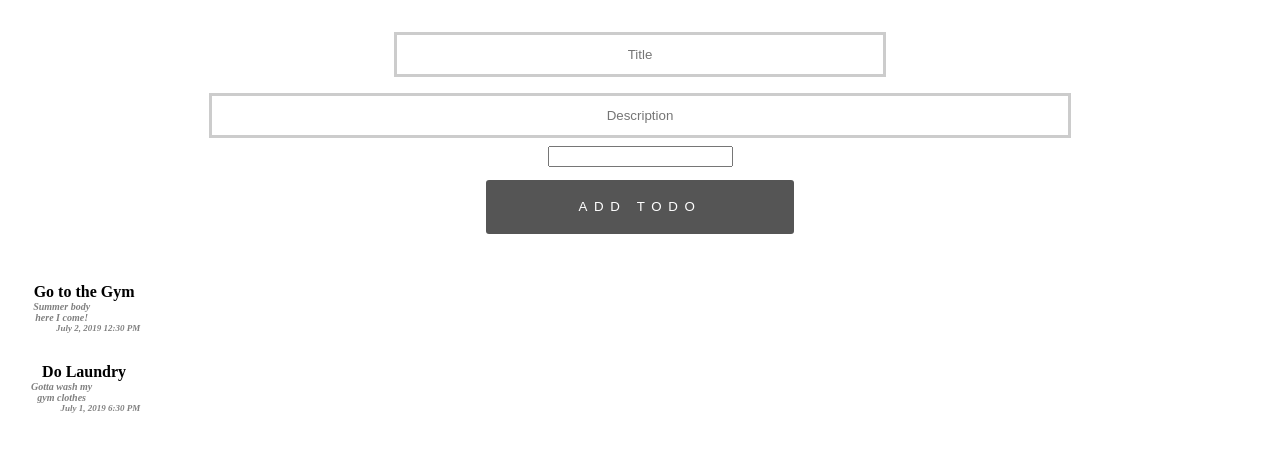
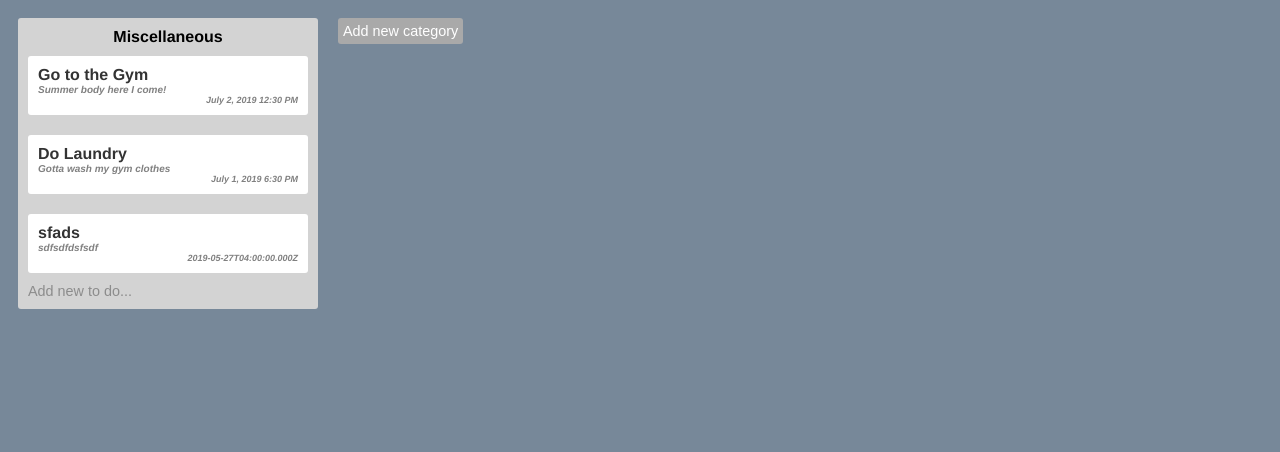
Before and after one commit to sahanah-ganesh/Yello, a React (Create React App) app: page / in a window 1280 px wide. Shown: the top 452 px of the page. Built offline with nearby package versions, Linux system fonts and the light colour scheme; data requests are answered from the project's data file.

Commit message:
todo app before change

```diff
--- a/db.json
+++ b/db.json
@@ -13,6 +13,13 @@
       "description": "Gotta wash my gym clothes",
       "date": "July 1, 2019 6:30 PM",
       "completed": false
+    },
+    {
+      "id": 1,
+      "title": "sfads",
+      "description": "sdfsdfdsfsdf",
+      "date": "2019-05-27T04:00:00.000Z",
+      "completed": false
     }
   ]
 }
--- a/src/Components/App.js
+++ b/src/Components/App.js
@@ -1,8 +1,7 @@
 import React, { Component } from 'react';
 import { connect } from 'react-redux';
 import { getTodos } from '../Modules/action.js';
-import TodoList from './TodoList.js';
-import Form from './Form.js';
+import List from './List.js';
 import '../Styles/App.css';
 
 export class App extends Component {
@@ -12,21 +11,10 @@
   }
 
   render() {
+
     return (
-      <div className='App'>
-        <Form/>
-        {
-          this.props.todos.map((todo) => {
-            return <TodoList
-              key={ todo.id }
-              id={ todo.id }
-              title={ todo.title }
-              description={ todo.description }
-              date={ todo.date }
-              completed={ todo.completed }
-              />
-          })
-        }
+      <div className='todo-container'>
+        <List todos={ this.props.todos }/>
       </div>
     )
   }
--- /dev/null
+++ b/src/Components/Edit.js
@@ -0,0 +1,108 @@
+import React, { Component } from 'react';
+import DatePicker from 'react-datepicker';
+import 'react-datepicker/dist/react-datepicker.css';
+
+class Edit extends Component {
+
+  constructor(props) {
+    super(props)
+    this.state = {
+      title: '',
+      description: '',
+      startDate: '',
+    }
+    this.handleTitle = this.handleTitle.bind(this);
+    this.handleDescription = this.handleDescription.bind(this);
+    this.handleSubmit = this.handleSubmit.bind(this);
+    this.handleDateChange = this.handleDateChange.bind(this);
+  }
+
+  handleTitle(event) {
+    this.setState({
+      title: event.target.value.trim()
+    })
+  }
+
+  handleDescription(event) {
+    this.setState({
+      description: event.target.value.trim()
+    })
+  }
+
+  handleDateChange(date) {
+    console.log('date', date)
+    this.setState({
+      startDate: date
+    })
+  }
+
+  handleSubmit(event) {
+    event.preventDefault();
+    if (!this.state.title || !this.state.description || !this.state.startDate) {
+      return
+    }
+    let newTodo = {
+      id: this.props.todo.id,
+      title: this.state.title,
+      description: this.state.description,
+      date: this.state.startDate,
+      completed: false,
+    }
+    const postTodo = (data) => {
+      return fetch(`http://localhost:3004/todos/${ data.id }`, {
+        method: 'PUT',
+        body: JSON.stringify(data),
+        headers: {
+          'Content-Type': 'application/json'
+        }
+      })
+    }
+    postTodo(newTodo);
+  }
+
+  render() {
+    return (
+      <div className='popup'>
+        <div className='popup-inner'>
+          <form
+            className='form'
+            onSubmit={ this.handleSubmit }>
+            <input
+              type='text'
+              className='input-title'
+              placeholder={ this.props.todo.title || 'Title' }
+              onChange={ this.handleTitle }
+              />
+            <input
+              type='text'
+              className='input-description'
+              placeholder={ this.props.todo.description || 'Description' }
+              onChange={ this.handleDescription }
+              />
+              <br/>
+              <div className='date-input'>
+                <DatePicker
+                  placeholderText={ this.props.todo.date || 'Date' }
+                  selected={ this.state.startDate }
+                  onChange={ this.handleDateChange }
+                  showTimeSelect
+                  timeFormat='HH:mm'
+                  timeIntervals={ 30 }
+                  dateFormat='MMMM d, yyyy h:mm aa'
+                  timeCaption='time'
+                />
+              </div>
+            <button className='add-todo' type='submit'>
+              SAVE
+            </button>
+          </form>
+          <button className='close-edit' onClick={ this.props.closePopup }>
+            CLOSE
+          </button>
+        </div>
+      </div>
+    )
+  }
+}
+
+export default Edit;
--- a/src/Components/Form.js
+++ /dev/null
@@ -1,64 +0,0 @@
-import React, { Component } from 'react';
-import DatePicker from 'react-datepicker';
-import "react-datepicker/dist/react-datepicker.css";
-
-class Form extends Component {
-
-  constructor(props) {
-    super(props)
-    this.state = {
-      value: '',
-      startDate: '',
-    }
-    this.handleSubmit = this.handleSubmit.bind(this);
-    this.handleDateChange = this.handleDateChange.bind(this);
-  }
-
-  handleDateChange(date) {
-    console.log('date', date)
-    this.setState({
-      startDate: date
-    })
-  }
-
-  handleSubmit(event, title, description, date) {
-    event.preventDefault();
-    if (!title || !description || !date) {
-      return
-    }
-  }
-
-  render() {
-    return (
-      <form
-        className='form'
-        onSubmit={ this.handleSubmit }>
-        <input
-          type='text'
-          className='input-title'
-          placeholder='Title'
-          />
-        <input
-          type='text'
-          className='input-description'
-          placeholder='Description'
-          />
-          <br/>
-        <DatePicker
-          selected={this.state.startDate}
-          onChange={this.handleDateChange}
-          showTimeSelect
-          timeFormat="HH:mm"
-          timeIntervals={15}
-          dateFormat="MMMM d, yyyy h:mm aa"
-          timeCaption="time"
-        />
-        <button className='add-todo' type='submit'>
-          Add Todo
-        </button>
-      </form>
-    )
-  }
-}
-
-export default Form;
--- /dev/null
+++ b/src/Components/List.js
@@ -0,0 +1,72 @@
+import React, { Component } from 'react';
+import Edit from './Edit.js';
+
+export class List extends Component {
+
+  constructor(props) {
+    super(props);
+    this.state = {
+      popup: null
+    }
+    this.editTodo = this.editTodo.bind(this);
+  }
+
+  editTodo = (todo) => {
+    this.setState({
+      popup: todo
+    })
+  }
+
+  render() {
+
+    return (
+      <div>
+        <div className='todo-container'>
+          <div className='todo-dimension'>
+            <h1 className='todo-header'>Miscellaneous</h1>
+              { this.props.todos.map((todo) => {
+                return (
+                  <ul key={todo.id}
+                      className='todo-inner-scroll'
+                      onClick={ () => this.editTodo(todo) }>
+                    <li className='todo-item'>
+                      <h4
+                        style={{
+                          textDecoration: todo.completed ? 'line-through' : 'none'
+                        }}
+                        className='todo-title'>
+                        { todo.title }
+                      </h4>
+                      <h6
+                        className='todo-description'
+                        style={{
+                          textDecoration: todo.completed ? 'line-through' : 'none'
+                        }}>
+                        { todo.description }
+                      </h6>
+                      <h6
+                        className='todo-date'
+                        style={{
+                          textDecoration: todo.completed ? 'line-through' : 'none'
+                        }}>
+                        { todo.date }
+                      </h6>
+                    </li>
+                  </ul>
+                )
+              })}
+            <button className='add-todo-button' onClick={ () => this.editTodo(true) }>Add new to do...</button>
+          </div>
+            <button className='add-category-button'>Add new category</button>
+        </div>
+      { this.state.popup ?
+        <Edit todo={ this.state.popup } closePopup={ () => this.editTodo(null) }/>
+        :
+        null
+      }
+      </div>
+    )
+  }
+}
+
+export default List;
--- a/src/Components/TodoList.js
+++ /dev/null
@@ -1,45 +0,0 @@
-import React, { Component } from 'react';
-
-class TodoList extends Component {
-
-  constructor(props) {
-    super(props)
-    this.state = {
-      value: '',
-    }
-  }
-
-  render() {
-    return (
-      <div className='todo-container'>
-        <div className='todo-item'>
-          <h4
-            style={{
-              textDecoration: this.props.completed ? 'line-through' : 'none'
-            }}
-            className='todo-title'>
-            { this.props.title }
-          </h4>
-          <h6
-            className='todo-description'
-            style={{
-              textDecoration: this.props.completed ? 'line-through' : 'none'
-            }}>
-            { this.props.description }
-          </h6>
-          <h6
-            className='todo-date'
-            // style={{
-            //   textDecoration: this.props.completed ? 'line-through' : 'none'
-            // }}>
-            >
-            { this.props.date }
-          </h6>
-        </div>
-      </div>
-    )
-  }
-}
-
-
-export default TodoList;
--- a/src/Styles/App.css
+++ b/src/Styles/App.css
@@ -1,7 +1,5 @@
-https://codepen.io/sahanah/pen/qzpJaG
-
 body {
-  background: rgb(231, 236, 237);
+  background: lightslategrey;
   font-family: 'Helvetica', Arial, sans-serif;
   color: #333;
   line-height: normal;
@@ -9,71 +7,7 @@
   -webkit-font-smoothing: antialiased;
 }
 
-.App {
-  text-align: center;
-}
-
-.form {
-  background-color: white;
-  padding: 1em;
-  border-radius: 0.5em;
-}
-
-.input-title[type=text] {
-  width: 40%;
-  padding: 12px 20px;
-  margin: 8px 0;
-  box-sizing: border-box;
-  border: 3px solid #ccc;
-  -webkit-transition: 0.5s;
-  transition: 0.5s;
-  outline: none;
-  text-align: center;
-}
-
-.input-description[type=text]:focus {
-  border: 3px solid #555;
-}
-
-.input-description[type=text] {
-  width: 70%;
-  padding: 12px 20px;
-  margin: 8px 0;
-  box-sizing: border-box;
-  border: 3px solid #ccc;
-  -webkit-transition: 0.5s;
-  transition: 0.5s;
-  outline: none;
-  text-align: center;
-}
-
-.input-title[type=text]:focus {
-  border: 3px solid #555;
-}
-
-.add-todo:hover {
-  letter-spacing: 0.8em;
-  background-color: grey;
-}
-
-.add-todo {
-  height: 4em;
-  width: 25%;
-  padding: 1.5em auto;
-  margin: 1em auto;
-  background-color: #555;
-  border: none;
-  border-radius: 3px;
-  text-transform: uppercase;
-  letter-spacing: 0.5em;
-  transition: all 0.2s cubic-bezier(.4, 0, .2, 1);
-  display: block;
-  color: white;
-}
-
-.filter-buttons {
-  margin-top: 2em;
-}
+/* TODO CONTAINER WITH TODO ITEMS */
 
 .todo-container {
   display: flex;
@@ -85,6 +19,7 @@
   border-radius: 3px;
   margin: 10px;
   width: 300px;
+  background-color: lightgrey;
 }
 
 .todo-header {
@@ -93,6 +28,11 @@
   font-size: 1em;
   font-weight: bold;
   color: black;
+  text-align: center;
+}
+
+.todo-header:hover {
+  color: white;
 }
 
 .todo-inner-scroll {
@@ -115,6 +55,22 @@
 .todo-item:hover {
   background: rgb(230, 230, 230);
 }
+
+.add-todo-button {
+  display: block;
+  font-size: 0.9em;
+  padding: 10px;
+  color: #8C8C8C;
+  border: none;
+  background-color: transparent;
+}
+
+.add-todo-button:hover {
+  cursor: pointer;
+  color: white;
+}
+
+/* TODO ITEM INNER STYLE */
 
 .todo-title {
   margin-top: 0em;
@@ -141,14 +97,142 @@
   font-style: italic;
 }
 
-.filter-button {
+/* ADD CATEGORY BUTTON */
+
+.add-category-button {
+  margin: 10px;
+  padding: 5px;
+  background-color: darkgrey;
+  /* height: 19px; */
+  text-align: left;
+  font-size: 0.9em;
   color: white;
-  background-color: #555;
-  border-radius: 0.5em;
-  margin: 0.5em;
+  border: none;
+  border-radius: 3px;
+  transition: background-color 0.3s;
 }
 
-.filter-button:hover {
-  letter-spacing: 0.05em;
-  background-color: grey;
+.add-category-button:hover {
+  background-color: white;
+  cursor: pointer;
+  color: #8C8C8C;
 }
+
+/* EDIT TODO ITEM POPUP FORM */
+
+.popup {
+  position: fixed;
+  z-index: 100;
+  width: 100%;
+  height: 100%;
+  top: 0;
+  left: 0;
+  right: 0;
+  bottom: 0;
+  margin: auto;
+  background-color: rgba(0, 0, 0, 0.7);
+}
+
+.popup-inner {
+  border-radius: 5px;
+  position: fixed;
+  left: 10%;
+  right: 10%;
+  top: 10%;
+  bottom: 30%;
+  margin: auto;
+  background-color: lightgrey;
+  overflow-y: auto;
+  overflow-x: hidden;
+  padding: 1em;
+}
+
+.form {
+  text-align: center;
+}
+
+.input-title[type=text] {
+  width: 40%;
+  padding: 12px 20px;
+  margin: 8px 0;
+  box-sizing: border-box;
+  border: 3px solid lightcoral;
+  border-radius: 3px;
+  -webkit-transition: 0.5s;
+  transition: 0.5s;
+  outline: none;
+  text-align: left;
+}
+
+.input-title[type=text]:focus {
+  border: 3px solid red;
+}
+
+.input-description[type=text] {
+  width: 70%;
+  padding: 12px 20px;
+  margin: 8px 0;
+  box-sizing: border-box;
+  border: 3px solid lightcoral;
+  border-radius: 3px;
+  -webkit-transition: 0.5s;
+  transition: 0.5s;
+  outline: none;
+  text-align: left;
+  margin-top: 1em;
+}
+
+.input-description[type=text]:focus {
+  border: 3px solid red;
+}
+
+.date-input {
+  margin: 8px 0;
+  border: 3px solid lightcoral;
+  max-width: 23.5%;
+  display: inline-block;
+}
+
+.date-input:hover {
+  border: 3px solid red;
+}
+
+.add-todo {
+  height: 4em;
+  width: 40%;
+  padding: 1.5em auto;
+  margin: 1em auto;
+  background-color: lightcoral;
+  border: none;
+  border-radius: 3px;
+  text-transform: uppercase;
+  letter-spacing: 0.5em;
+  transition: all 0.2s cubic-bezier(.4, 0, .2, 1);
+  display: block;
+  color: white;
+}
+
+.add-todo:hover {
+  letter-spacing: 0.8em;
+  background-color: red;
+}
+
+.close-edit {
+  height: 4em;
+  width: 50%;
+  padding: 1.5em auto;
+  margin: 15em auto;
+  background-color: darkgrey;
+  border: none;
+  border-radius: 3px;
+  text-transform: uppercase;
+  letter-spacing: 0.5em;
+  transition: all 0.2s cubic-bezier(.4, 0, .2, 1);
+  display: block;
+  color: white;
+}
+
+.close-edit:hover {
+  letter-spacing: 0.8em;
+  background-color: black;
+}
```
Also changed, not shown: src/Components/Add.js (added), 1 other file (tests, documents, lock files or other folders).
